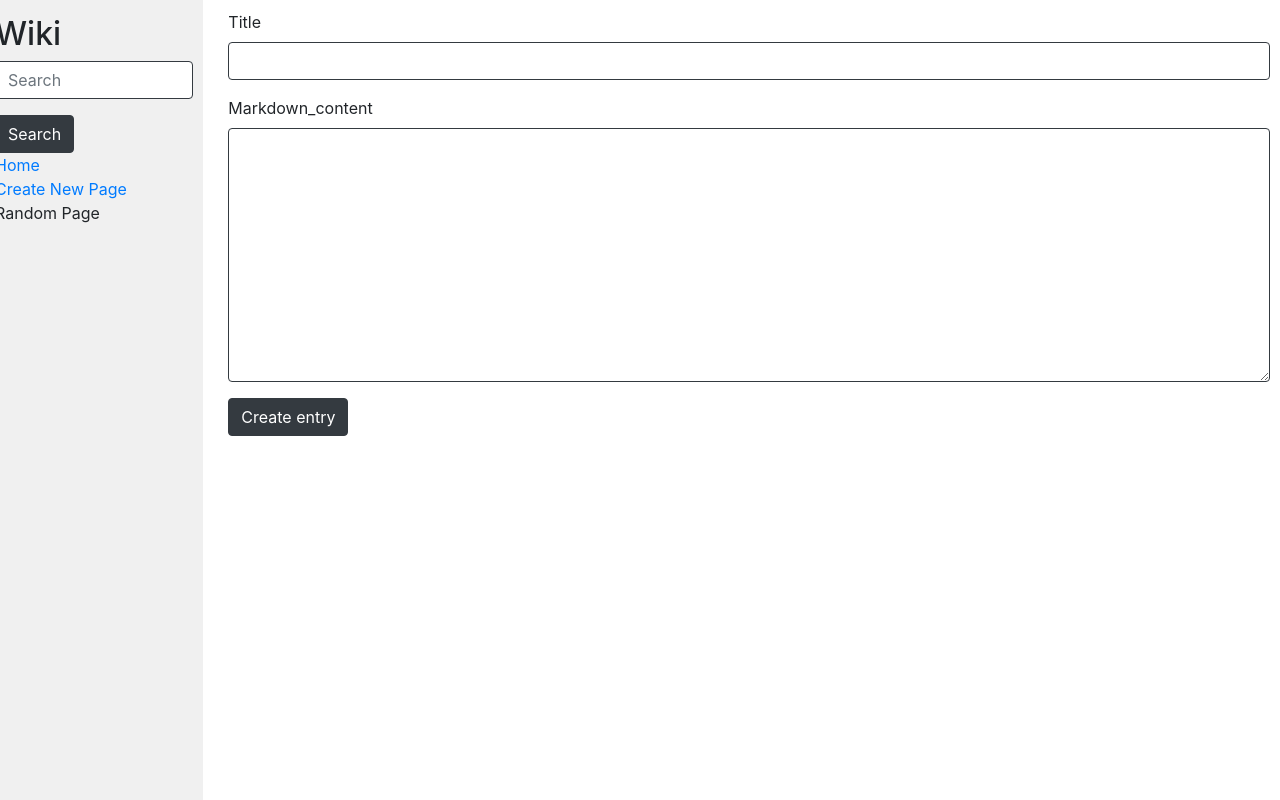
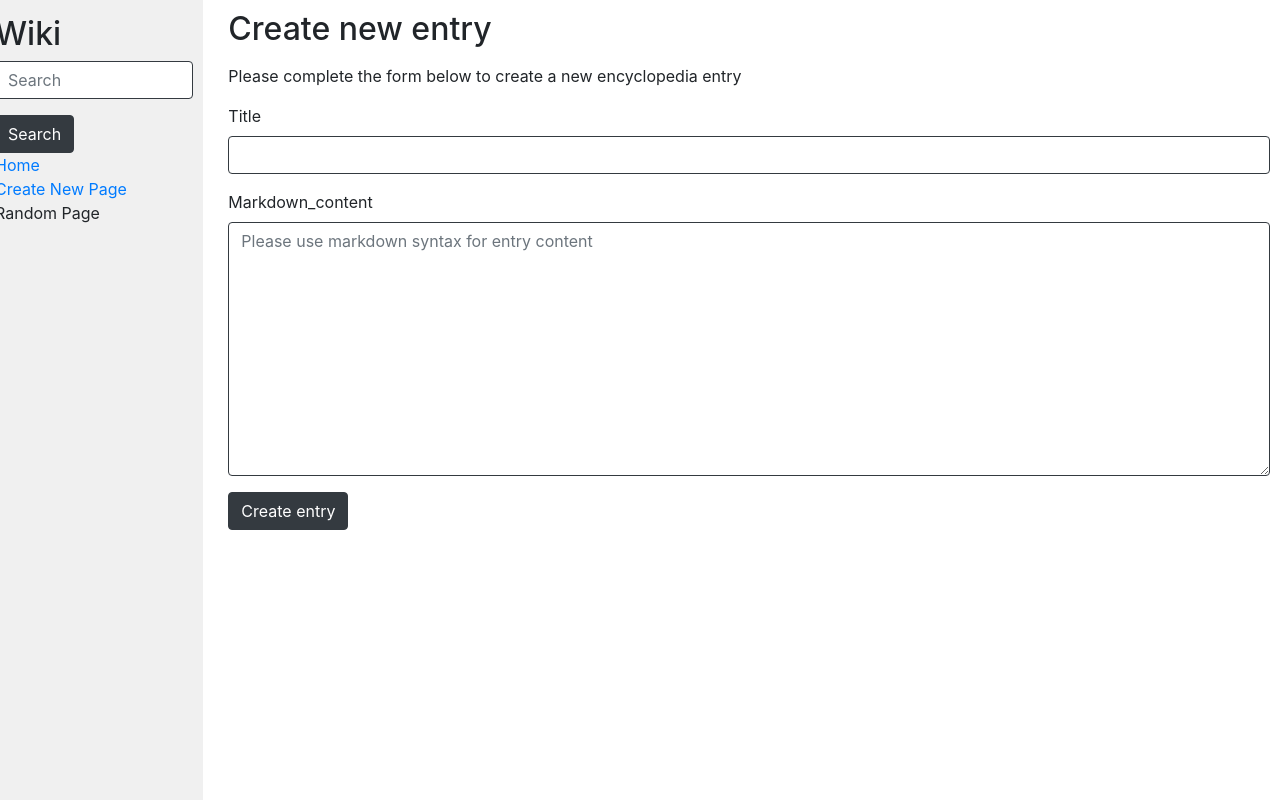
Before and after one commit to Erkison/wiki, a Django app: page /create_new_entry in a window 1280 px wide. Run offline with Django 3.2, Linux system fonts and the light colour scheme; some libraries are stand-ins or nearby versions.

Commit message:
add save entry and redirect on create new entry

```diff
--- a/encyclopedia/forms.py
+++ b/encyclopedia/forms.py
@@ -10,5 +10,6 @@ class CreateNewEntryForm(forms.Form):
         "class":"form-control border border-dark"
     }))
     markdown_content = forms.CharField(widget=forms.Textarea(attrs={
-        "class":"form-control border border-dark"
+        "class":"form-control border border-dark",
+        "placeholder": "Please use markdown syntax for entry content"
     }))
--- a/encyclopedia/templates/encyclopedia/create_new_entry.html
+++ b/encyclopedia/templates/encyclopedia/create_new_entry.html
@@ -1,11 +1,15 @@
 {% extends "encyclopedia/layout.html" %}
 
 {% block title %}
-    {{ entry_title }}
+    Wiki | Create new entry
 {% endblock %}
 
 {% block body %}
-    <div class="container"
+    <div class="container">
+        <h2>Create new entry</h2>
+    </div>
+    <div class="container mt-3">
+        <p>Please complete the form below to create a new encyclopedia entry</p>
         <form method="post">
             {% csrf_token %}
             {% for field in form %}
--- a/encyclopedia/templates/encyclopedia/entry_page.html
+++ b/encyclopedia/templates/encyclopedia/entry_page.html
@@ -1,7 +1,7 @@
 {% extends "encyclopedia/layout.html" %}
 
 {% block title %}
-    {{ entry_title }}
+    {{ entry_title|lower|capfirst }}
 {% endblock %}
 
 {% block body %}
--- a/encyclopedia/views.py
+++ b/encyclopedia/views.py
@@ -18,13 +18,27 @@ def entry_page(request, entry_title):
     else:
         return render(request, "encyclopedia/entry_page.html", {
             "entry": markdown(entry),
-            "entry_title": entry_title
+            "entry_title": entry_title,
         })
 
 def create_new_entry(request):
-    form = forms.CreateNewEntryForm()
+    if request.method == "POST":
+        form = forms.CreateNewEntryForm(request.POST)
+        if form.is_valid():
+            entry_title = form.cleaned_data["title"]
+            entry_content = form.cleaned_data["markdown_content"]
+            entries_list = [entry.lower() for entry in util.list_entries()]
+            if entry_title.lower() in entries_list:
+                return HttpResponse(f'An entry with title: {entry_title} already exists')
+            else:
+                util.save_entry(entry_title.capitalize(), entry_content)
+                return HttpResponseRedirect(reverse("wiki:entry_title", args=(entry_title,)))
+
+        else: pass
+
+    elif request.method == "GET":
+        form = forms.CreateNewEntryForm()
     return render(request, "encyclopedia/create_new_entry.html",{
-        "entry_title": "Create new entry",
         "form": form,
     })
 
```
Also changed, not shown: entries/Bootstrap.md (added, +3 -0 lines).
